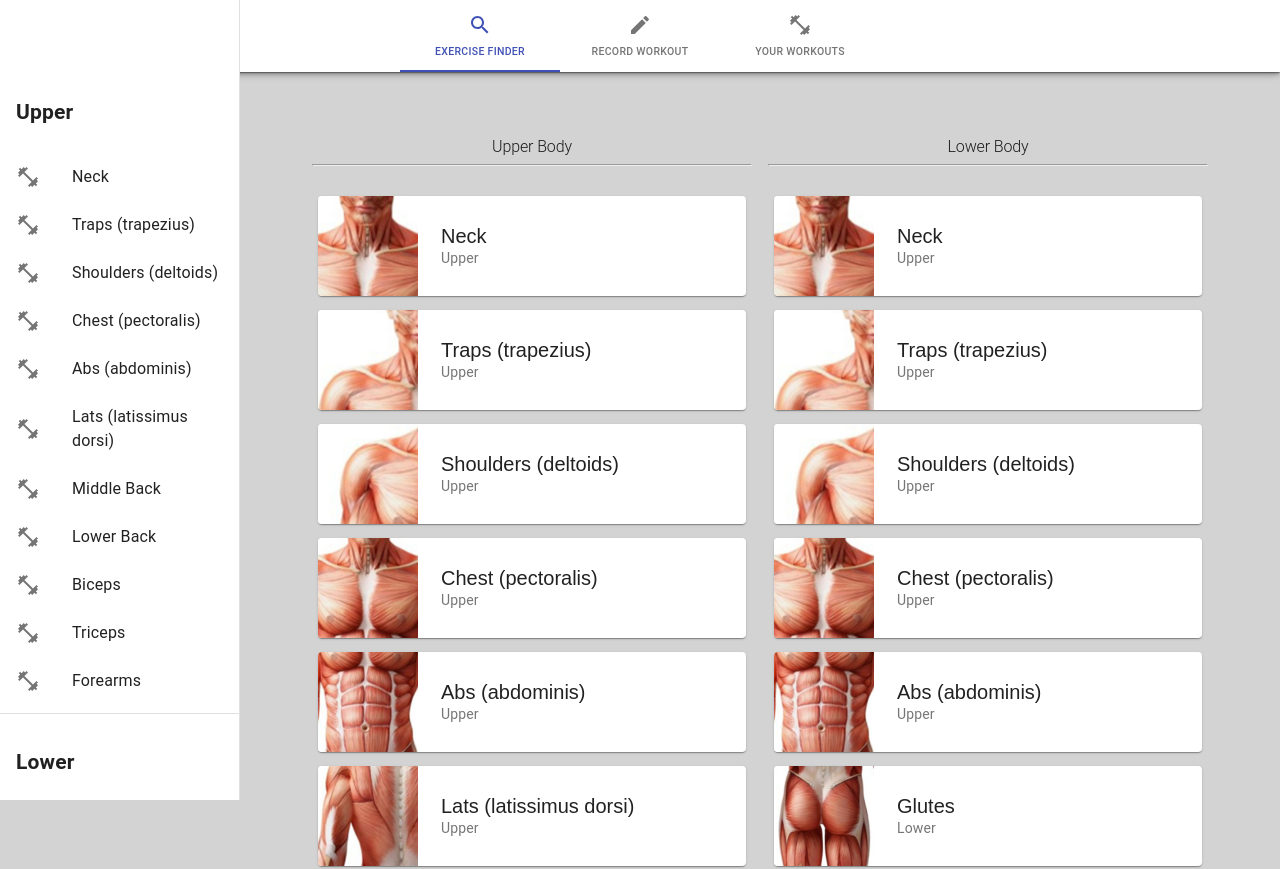
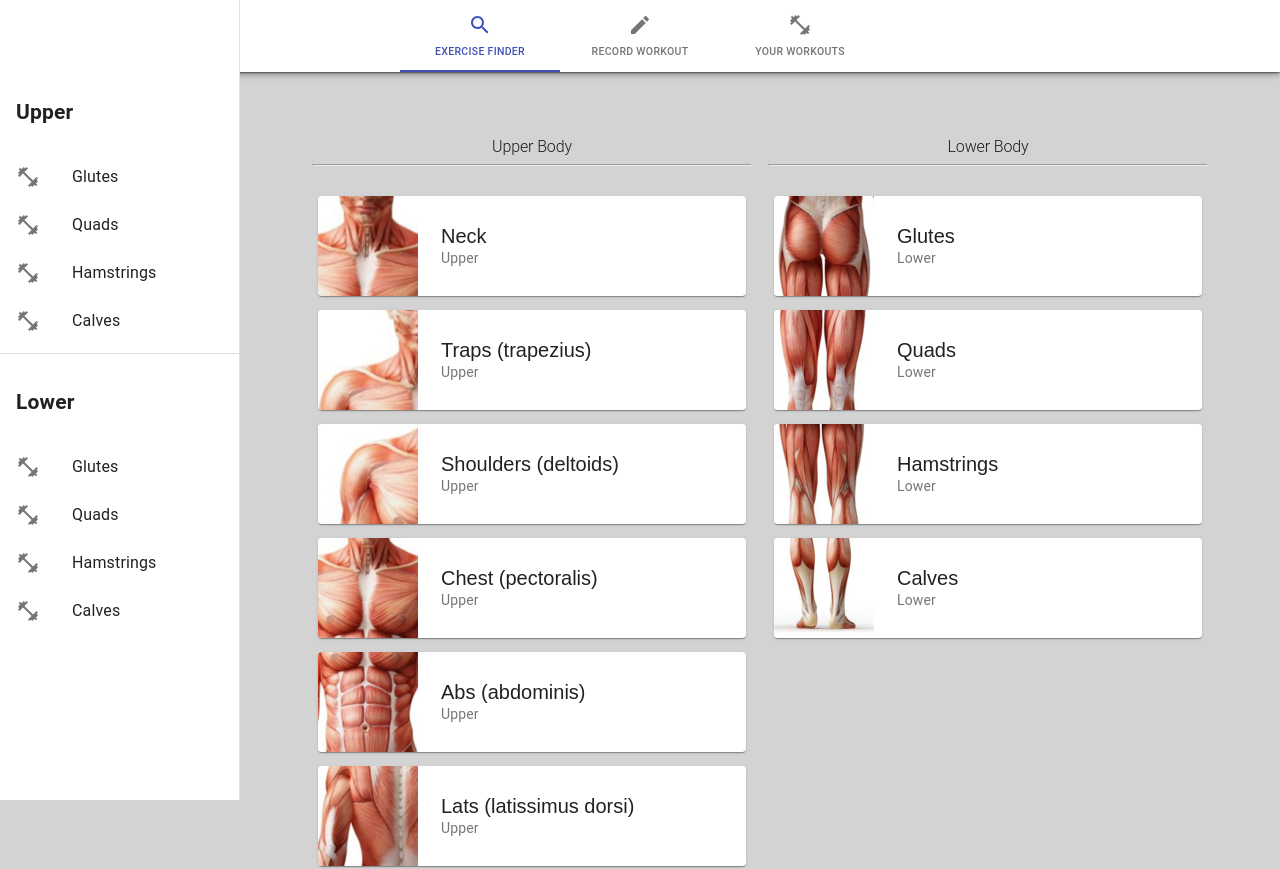
Before and after one commit to jandony/react-workout, a React (Create React App) app: page / in a window 1280 px wide. Shown: the top 869 px of the page. Built offline with nearby package versions, Linux system fonts and the light colour scheme.

Commit message:
Convert seperate states to single state

```diff
--- a/src/App.js
+++ b/src/App.js
@@ -4,7 +4,7 @@ import { makeStyles } from "@material-ui/core/styles";
 
 import AppBar from "@material-ui/core/AppBar";
 
-import { upperExercises, lowerExercises } from "./Data";
+import { exercises } from "./Data";
 
 import NavBar from "./Components/NavBar/NavBar";
 
@@ -42,8 +42,7 @@ const App = () => {
   const [selectedExercises, setSelectedExercises] = useState([]);
   const [totalExercises, setTotal] = useState(0);
 
-  const [upperWorkouts, setUpperWorkouts] = useState(upperExercises);
-  const [lowerWorkouts, setLowerWorkouts] = useState(lowerExercises);
+  const [workouts, setWorkouts] = useState(exercises);
 
   const handleChange = (event, newValue) => {
     setValue(newValue);
@@ -59,11 +58,7 @@ const App = () => {
       className="App"
       style={{ backgroundColor: "lightgrey", minHeight: "98vh" }}
     >
-      <SideBar
-        findResults={findResults}
-        upperWorkouts={upperWorkouts}
-        lowerWorkouts={lowerWorkouts}
-      />
+      <SideBar findResults={findResults} workouts={workouts} />
 
       <ThemeProvider theme={theme}>
         <Router history={history}>
@@ -74,12 +69,7 @@ const App = () => {
             <Route
               exact
               path="/"
-              component={() => (
-                <ExerciseFinder
-                  lowerWorkouts={lowerWorkouts}
-                  upperWorkouts={upperWorkouts}
-                />
-              )}
+              component={() => <ExerciseFinder workouts={workouts} />}
             />
             <Route exact path="/record" component={RecordWO} />
             <Route
--- a/src/Components/SideBar/SideBar.jsx
+++ b/src/Components/SideBar/SideBar.jsx
@@ -37,7 +37,7 @@ const useStyles = makeStyles((theme) => ({
   },
 }));
 
-export default function SideBar({ findResults, lowerWorkouts, upperWorkouts }) {
+export default function SideBar({ findResults, workouts }) {
   const classes = useStyles();
 
   return (
@@ -54,22 +54,38 @@ export default function SideBar({ findResults, lowerWorkouts, upperWorkouts }) {
         <div className={classes.drawerContainer}>
           <h2 className="SideBar--Heading">Upper</h2>
           <List>
-            {upperWorkouts.map((workout, index) => (
-              <ListItem button key={index} onClick={() => findResults(workout)}>
+            {workouts.map((workout, index) => {
+              if (workout.body === "Lower") {
+                return (
+                  <ListItem
+                    button
+                    key={index}
+                    onClick={() => findResults(workout)}
+                  >
                     <ListItemIcon>{<FitnessCenter />}</ListItemIcon>
                     <ListItemText primary={workout.name} />
                   </ListItem>
-            ))}
+                );
+              }
+            })}
           </List>
           <Divider />
           <h2 className="SideBar--Heading">Lower</h2>
           <List>
-            {lowerWorkouts.map((workout, index) => (
-              <ListItem button key={index} onClick={() => findResults(workout)}>
+            {workouts.map((workout, index) => {
+              if (workout.body === "Lower") {
+                return (
+                  <ListItem
+                    button
+                    key={index}
+                    onClick={() => findResults(workout)}
+                  >
                     <ListItemIcon>{<FitnessCenter />}</ListItemIcon>
                     <ListItemText primary={workout.name} />
                   </ListItem>
-            ))}
+                );
+              }
+            })}
           </List>
         </div>
       </Drawer>
--- a/src/Data.js
+++ b/src/Data.js
@@ -174,7 +174,7 @@ const calves = new MuscleGroup(
   Calves
 );
 
-export const upperExercises = [
+export const exercises = [
   neck,
   traps,
   shoulders,
@@ -186,14 +186,6 @@ export const upperExercises = [
   biceps,
   triceps,
   forearms,
-];
-
-export const lowerExercises = [
-  neck,
-  traps,
-  shoulders,
-  chest,
-  abs,
   glutes,
   quads,
   hamstrings,
--- a/src/Views/ExerciseFinder.jsx
+++ b/src/Views/ExerciseFinder.jsx
@@ -39,7 +39,7 @@ const useStyles = makeStyles((theme) => ({
   },
 }));
 
-export default function ExerciseFinder({ upperWorkouts, lowerWorkouts }) {
+export default function ExerciseFinder({ workouts }) {
   const classes = useStyles();
 
   return (
@@ -51,7 +51,8 @@ export default function ExerciseFinder({ upperWorkouts, lowerWorkouts }) {
             <hr />
           </Typography>
           <Grid container direction="row">
-            {upperWorkouts.map((workout, index) => {
+            {workouts.map((workout, index) => {
+              if (workout.body === "Upper") {
                 return (
                   <Workout
                     key={index}
@@ -60,6 +61,7 @@ export default function ExerciseFinder({ upperWorkouts, lowerWorkouts }) {
                     image={workout.image}
                   />
                 );
+              }
             })}
           </Grid>
         </Grid>
@@ -70,7 +72,8 @@ export default function ExerciseFinder({ upperWorkouts, lowerWorkouts }) {
             <hr />
           </Typography>
           <Grid container direction="row">
-            {lowerWorkouts.map((workout, index) => {
+            {workouts.map((workout, index) => {
+              if (workout.body === "Lower") {
                 return (
                   <Workout
                     key={index}
@@ -79,6 +82,7 @@ export default function ExerciseFinder({ upperWorkouts, lowerWorkouts }) {
                     image={workout.image}
                   />
                 );
+              }
             })}
           </Grid>
         </Grid>
```
Lines whose indentation alone changed are shown as unchanged.
